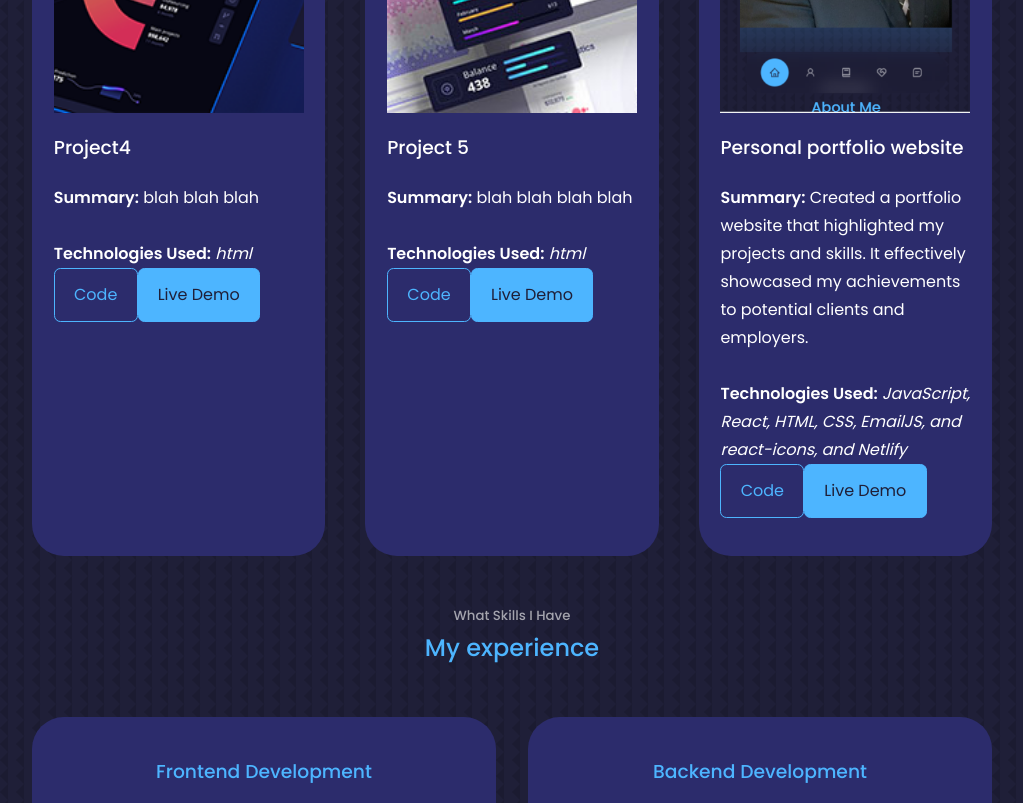
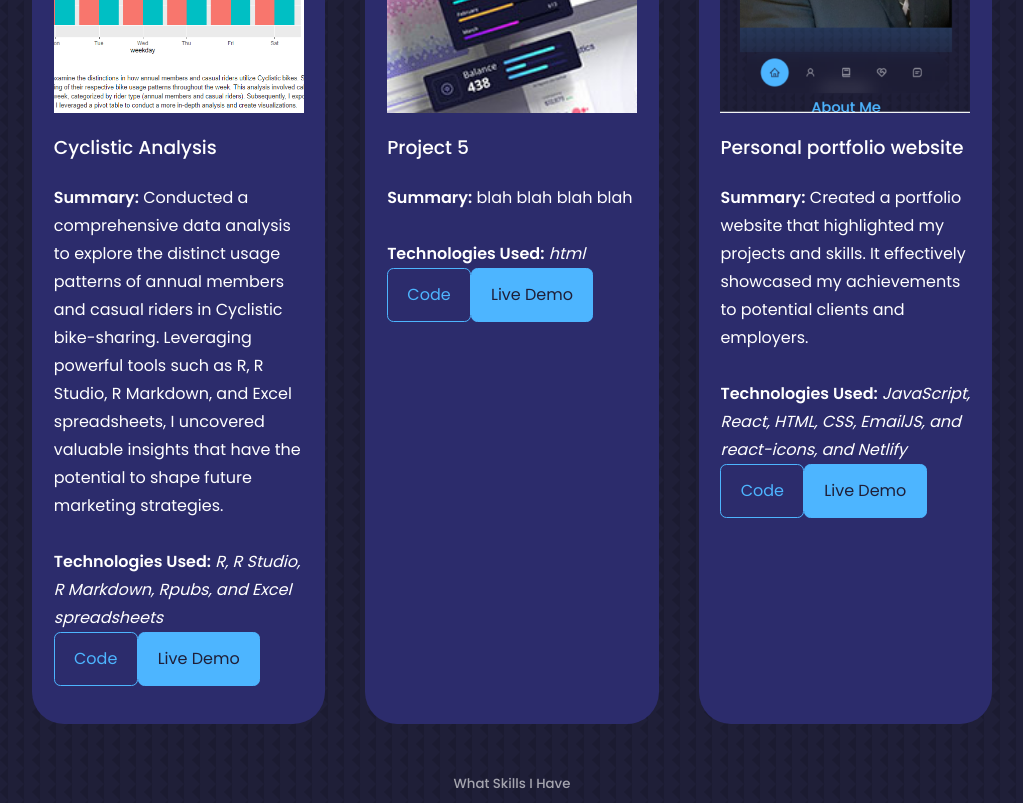
Before and after one commit to CodingKao/kaosaelor, a React (Create React App) app: page / in a window 1280 px wide. Shown: the part 2800-3603 px from the top of the page, without its empty margins (128-1151 px from the left). Built offline with nearby package versions, Linux system fonts and the light colour scheme.

Commit message:
added cyclistic project

```diff
--- a/src/components/portfolio/Portfolio.jsx
+++ b/src/components/portfolio/Portfolio.jsx
@@ -4,7 +4,7 @@ import DateNight from '../../assets/date-night.png'
 import PortfolioWebsite from '../../assets/portfolio-website.png'
 import Admindash from '../../assets/Admindash.png'
 import aisummarize from '../../assets/ai-summarize.jpg'
-import IMG4 from '../../assets/portfolio5.png'
+import cyclistic from '../../assets/cyclistic-capstone.png'
 import IMG5 from '../../assets/portfolio6.jpg'
 
 // LIST OF PROJECTS
@@ -38,12 +38,12 @@ const data = [
   },
   {
     id: 4,
-    image: IMG4,
-    title: 'Project4',
-    code: 'https://github.com/CodingKao',
-    demo: 'https://github.com/CodingKao',
-    summary: 'blah blah blah',
-    tech: 'html'
+    image: cyclistic,
+    title: 'Cyclistic Analysis',
+    code: 'https://github.com/CodingKao/cyclistic_analysis',
+    demo: 'https://rpubs.com/Codingkao/cyclistic-analysis',
+    summary: 'Conducted a comprehensive data analysis to explore the distinct usage patterns of annual members and casual riders in Cyclistic bike-sharing. Leveraging powerful tools such as R, R Studio, R Markdown, and Excel spreadsheets, I uncovered valuable insights that have the potential to shape future marketing strategies.',
+    tech: 'R, R Studio, R Markdown, Rpubs, and Excel spreadsheets'
   },
   {
     id:5,
```
Also changed, not shown: src/assets/cyclistic-capstone.png (added).
